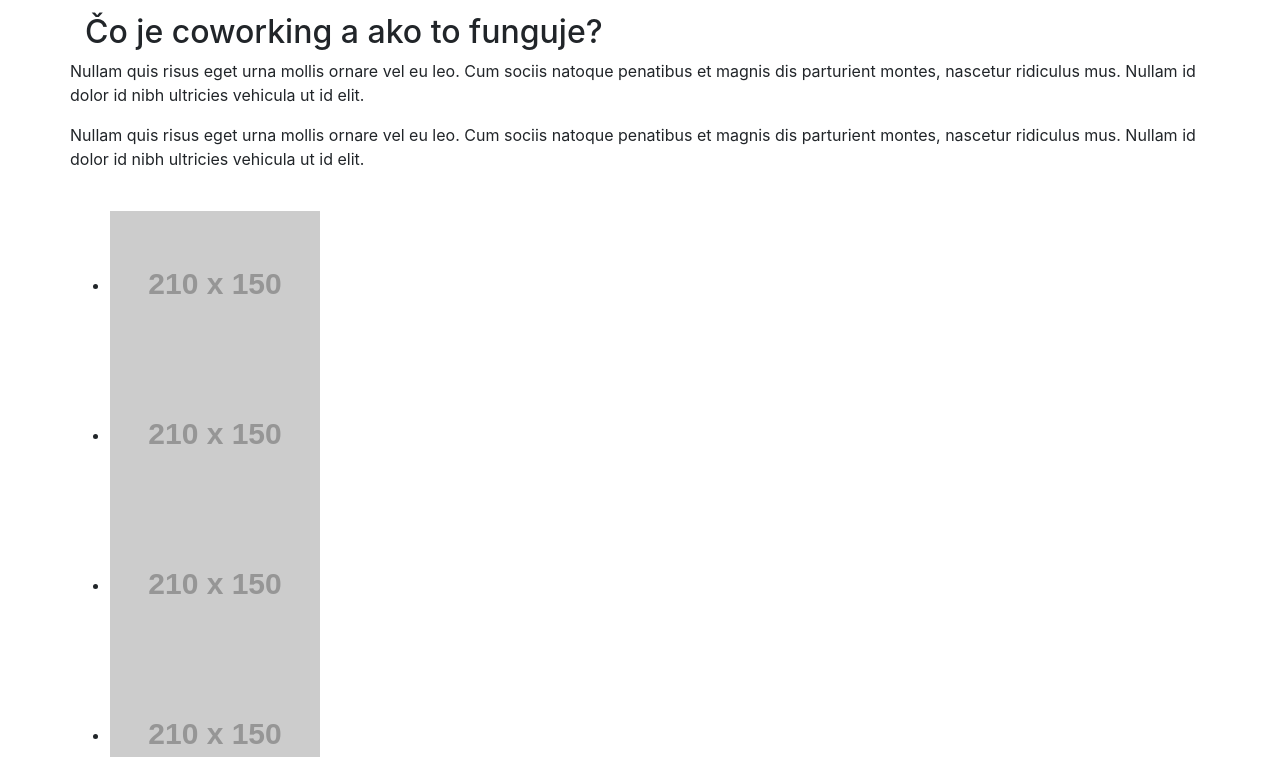
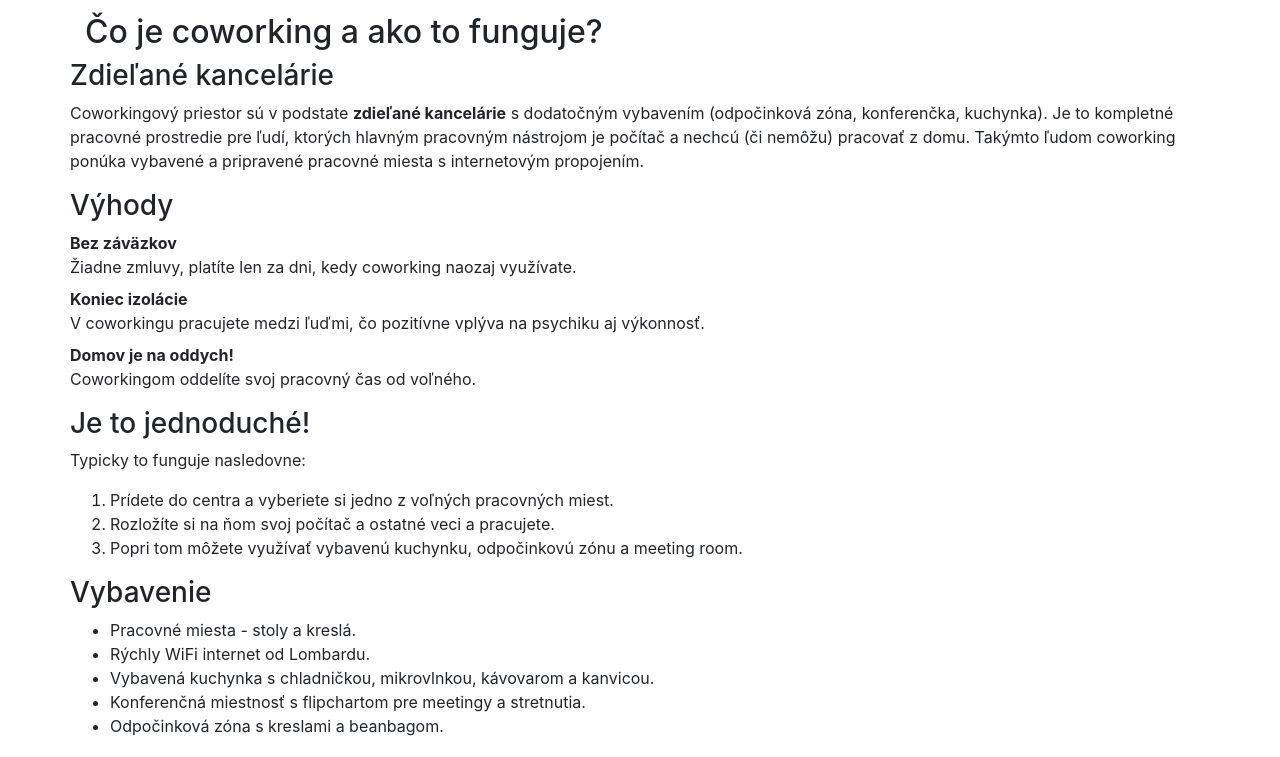
Before and after one commit to michalvalasek/CWPN-microsite, a plain HTML site: page index.html in a window 1280 px wide. Shown: the part 743-1500 px from the top of the page. Drawn offline with nearby package versions, Linux system fonts and the light colour scheme; placeholder pictures from the web are drawn by us.

Commit message:
added content texts

```diff
--- a/index.html
+++ b/index.html
@@ -44,10 +44,34 @@
 
 			<div class="row">
 				<div class="span8">
-					<p>Nullam quis risus eget urna mollis ornare vel eu leo. Cum sociis natoque penatibus et magnis dis parturient montes, nascetur ridiculus mus. Nullam id dolor id nibh ultricies vehicula ut id elit.<p>
+					<h3>Zdieľané kancelárie</h3>
+					<p>Coworkingový priestor sú v podstate <strong>zdieľané kancelárie</strong> s dodatočným vybavením (odpočinková zóna, konferenčka, kuchynka). Je to kompletné pracovné prostredie pre ľudí, ktorých hlavným pracovným nástrojom je počítač a nechcú (či nemôžu) pracovať z domu. Takýmto ľudom coworking ponúka vybavené a pripravené pracovné miesta s internetovým propojením.<p>
+					<h3>Výhody</h3>
+					<dl>
+						<dt>Bez záväzkov</dt>
+						<dd>Žiadne zmluvy, platíte len za dni, kedy coworking naozaj využívate.</dd>
+						<dt>Koniec izolácie</dt>
+						<dd>V coworkingu pracujete medzi ľuďmi, čo pozitívne vplýva na psychiku aj výkonnosť.</dd>
+						<dt>Domov je na oddych!</dt>
+						<dd>Coworkingom oddelíte svoj pracovný čas od voľného.</dd>
+					</dl>
 				</div>
 				<div class="span7">
-					<p>Nullam quis risus eget urna mollis ornare vel eu leo. Cum sociis natoque penatibus et magnis dis parturient montes, nascetur ridiculus mus. Nullam id dolor id nibh ultricies vehicula ut id elit.<p>
+					<h3>Je to jednoduché!</h3>
+					<p>Typicky to funguje nasledovne:<p>
+					<ol>
+						<li>Prídete do centra a vyberiete si jedno z voľných pracovných miest.</li>
+						<li>Rozložíte si na ňom svoj počítač a ostatné veci a pracujete.</li>
+						<li>Popri tom môžete využívať vybavenú kuchynku, odpočinkovú zónu a meeting room.</li>
+					</ol>
+					<h3>Vybavenie</h3>
+					<ul>
+						<li>Pracovné miesta - stoly a kreslá.</li>
+						<li>Rýchly WiFi internet od Lombardu.</li>
+						<li>Vybavená kuchynka s chladničkou, mikrovlnkou, kávovarom a kanvicou.</li>
+						<li>Konferenčná miestnosť s flipchartom pre meetingy a stretnutia.</li>
+						<li>Odpočinková zóna s kreslami a beanbagom.</li>
+					</ul>
 				</div>
 			</div>
 
@@ -147,7 +171,9 @@
 					</table>
 				</div>
 				<div class="span7">
-					<p>Nullam quis risus eget urna mollis ornare vel eu leo. Cum sociis natoque penatibus et magnis dis parturient montes, nascetur ridiculus mus. Nullam id dolor id nibh ultricies vehicula ut id elit.<p>
+					<p><strong>Permanentka</strong> oprávňuje držiteľa na 10 jednodňových využití centra (t.j. jedného pracovného miesta v centre). Týchto 10 vstupov môžete využiť počas troch mesiacov od zakúpenia. Je to najflexibilnejšia možnosť pre ľudí, ktorí nepotrebujú coworkingový priestor využívať pravidelne.<p>
+					<p><strong>Mesačné členstvo</strong> (paušál) je pre Vás najvýhodnejšie, ak služby coworkingového centra využívate pravidelne. Máte tak k centru prístup počas celého mesiaca - v pracovných dňoch, prípadne po dohode aj mimo nich.</p>
+					<p>Priestory nášho centra sú Vám tiež k dispozícii pre rôzne <strong>akcie</strong> - školenia, kurzy, prednášky, stretnutia a podobne. <a href="#" rel="popover" data-content="Telefón: +421 917 697 596, Email: info@coworking-piestany.sk" data-original-title="Kontakty">Ozvite sa nám</a> a spolu vymyslíme spôsob, ako Vám s nimi pomôcť.</p>
 				</div>
 			</div>
 
```
